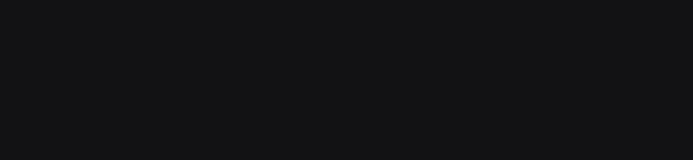
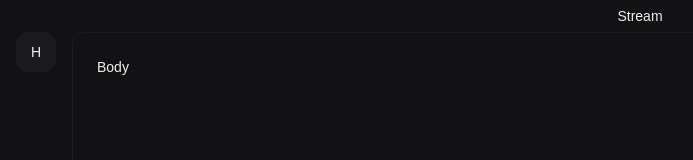
Before and after one commit to victorgaard/stream, a React (Vite) app: page / in a window 1280 px wide. Shown: the top 160 px of the page, without its empty margins (0-693 px from the left). Built offline with nearby package versions, Linux system fonts and the light colour scheme; a web font is replaced by a local one.

Commit message:
chore: add color vars

```diff
--- a/src/App.tsx
+++ b/src/App.tsx
@@ -1,5 +1,23 @@
 function App() {
-  return <main className="font-gg bg-surface-1 min-h-dvh antialiased"></main>;
+  return (
+    <main className="font-gg bg-slate-1 text-slate-12 grid min-h-dvh text-sm antialiased">
+      <div className="flex flex-col">
+        <header className="flex h-8 shrink-0 items-center justify-center">
+          Stream
+        </header>
+        <div className="flex h-full">
+          <nav className="flex w-[72px] flex-col items-center">
+            <div className="bg-slate-2 hover:bg-discord flex size-10 flex-col items-center justify-center rounded-xl transition-colors">
+              H
+            </div>
+          </nav>
+          <section className="border-slate-5 flex-1 rounded-tl-xl border p-6">
+            Body
+          </section>
+        </div>
+      </div>
+    </main>
+  );
 }
 
 export default App;
--- a/src/index.css
+++ b/src/index.css
@@ -4,7 +4,17 @@
 @theme {
   --font-gg: "gg sans", sans-serif;
 
-  --color-surface-1: #121214;
-  --color-surface-2: #1A1A1E;
-  --color-surface-3: #222327;
+  --color-slate-1: #121214;
+  --color-slate-2: #1A1A1E;
+  --color-slate-3: #222327;
+
+  --color-slate-5: #1D1D20;
+  --color-slate-6: #222225;
+  --color-slate-7: #29292E;
+
+  --color-slate-10: #82838B;
+  --color-slate-11: #AAAAB1;
+  --color-slate-12: #EFEFF0;
+
+  --color-discord: #5865F2;
 }
```
